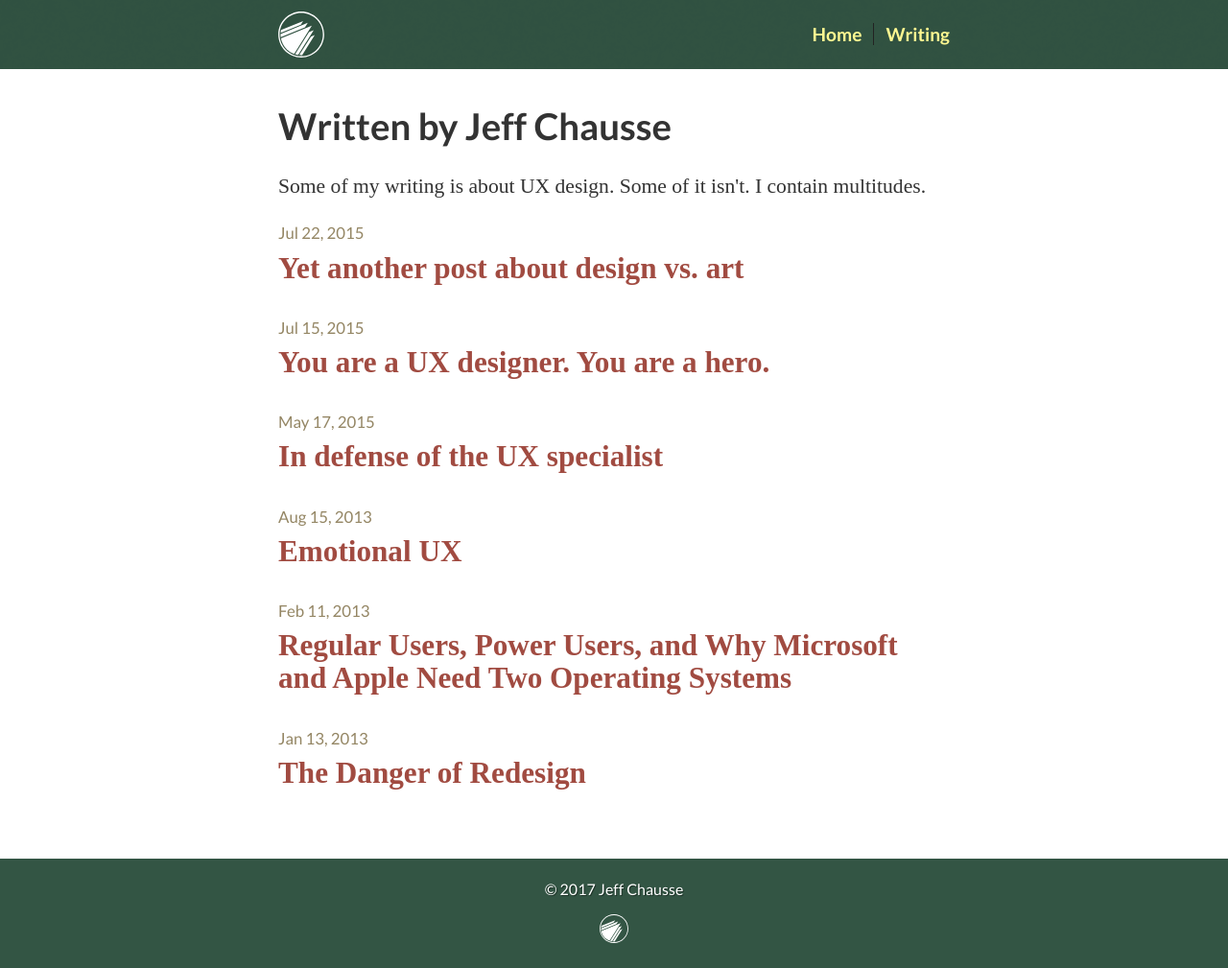
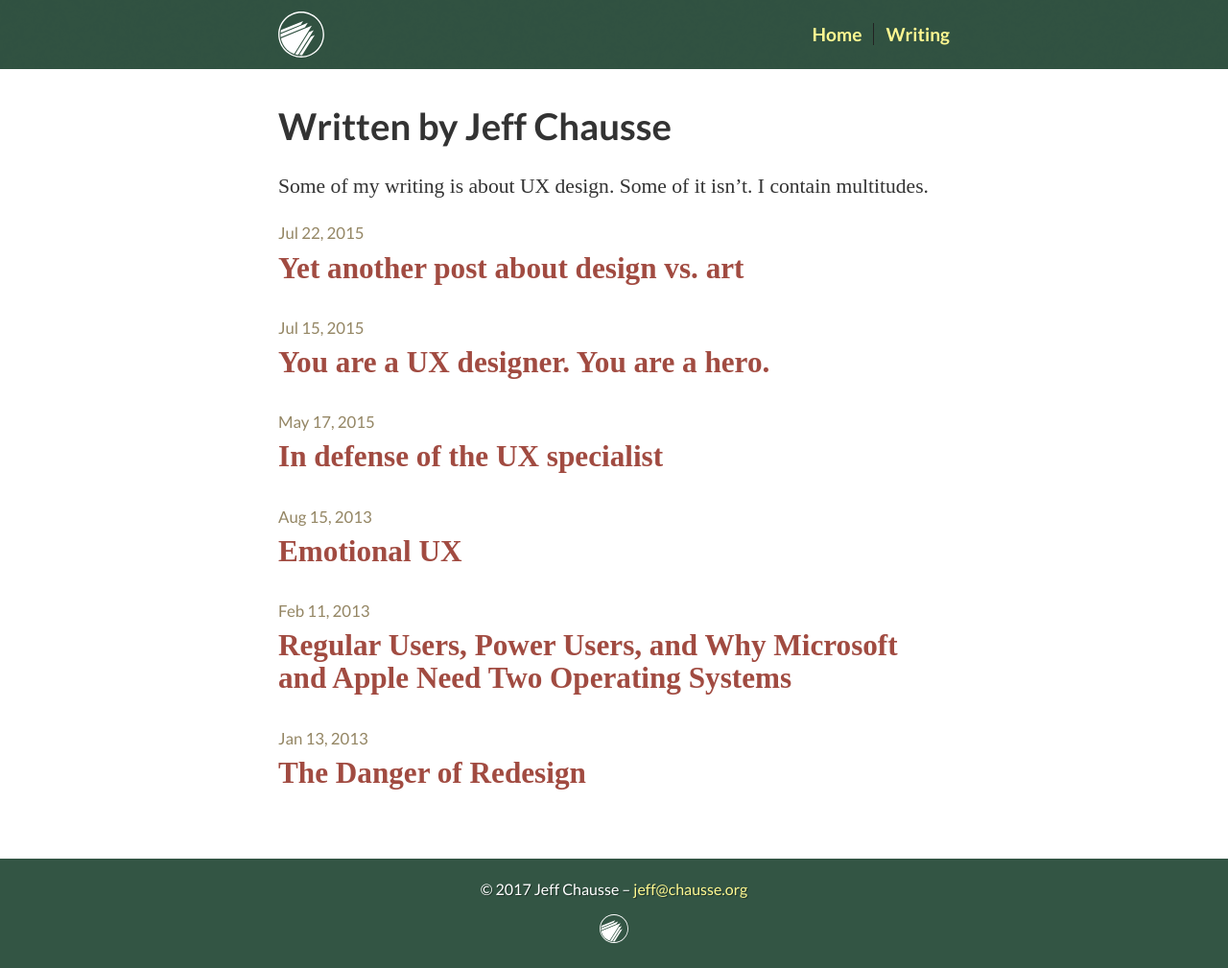
Before and after one commit to jchausse/fp-jekyll, a Jekyll site: the page built from posts.md, in a window 1280 px wide. Shown: the whole page at 96% size. Built offline with Jekyll 4.4.1, drawn with Linux system fonts in a browser that asks for light colours; some web fonts are replaced.

```diff
--- a/_includes/footer.html
+++ b/_includes/footer.html
@@ -1,5 +1,5 @@
 <footer>
-  <div>&copy; 2017 Jeff Chausse</div>
+  <div>&copy; 2017 Jeff Chausse &ndash; <a href="mailto:jeff@chausse.org">jeff@chausse.org</a></div>
   <div class="footer-logo">
     <a href="/"><img src="/assets/img/logo.svg"/></a>
   <div>
--- a/_layouts/home.html
+++ b/_layouts/home.html
@@ -13,9 +13,9 @@
 
     <section class="band home-intro">
 
-      <p><img src="assets/img/jeff.jpg" class="profile-image">I've been creating web sites and mobile apps for almost 20 years — first as a developer, and now as a user experience designer.</p>
+      <p><img src="assets/img/jeff.jpg" class="profile-image">I&rsquo;ve been creating web sites and mobile apps for almost 20 years — first as a developer, and now as a user experience designer.</p>
 
-      <p>I’ve worked in a variety of environments, including big companies, agencies, startups, and video game studios. Colleagues appreciate my ability to design excellent user experiences even under challenging technical and resource constraints. I'm like the <a href="https://www.youtube.com/watch?v=JFyr74uwvvs">Winston&nbsp;Wolf</a> of UX design. I solve problems. </p>
+      <p>I&rsquo;ve worked in a variety of environments, including big companies, agencies, startups, and video game studios. Colleagues appreciate my ability to design excellent user experiences even under challenging technical and resource constraints. I&rsquo;m like the <a href="https://www.youtube.com/watch?v=JFyr74uwvvs">Winston&nbsp;Wolf</a> of UX design. I solve problems. </p>
 
       <p>I currently work for <a href="http://www.forrester.com">Forrester Research</a>, designing our client website and mobile apps.</p>
 
--- a/posts.md
+++ b/posts.md
@@ -4,7 +4,7 @@ title: Written by Jeff Chausse
 permalink: /writing/
 ---
 
-<p>Some of my writing is about UX design. Some of it isn't. I contain multitudes.
+<p>Some of my writing is about UX design. Some of it isn&rsquo;t. I contain multitudes.
 
 <ul class="post-list">
   {% for post in site.posts %}
```
Also changed, not shown: 11 other files.
